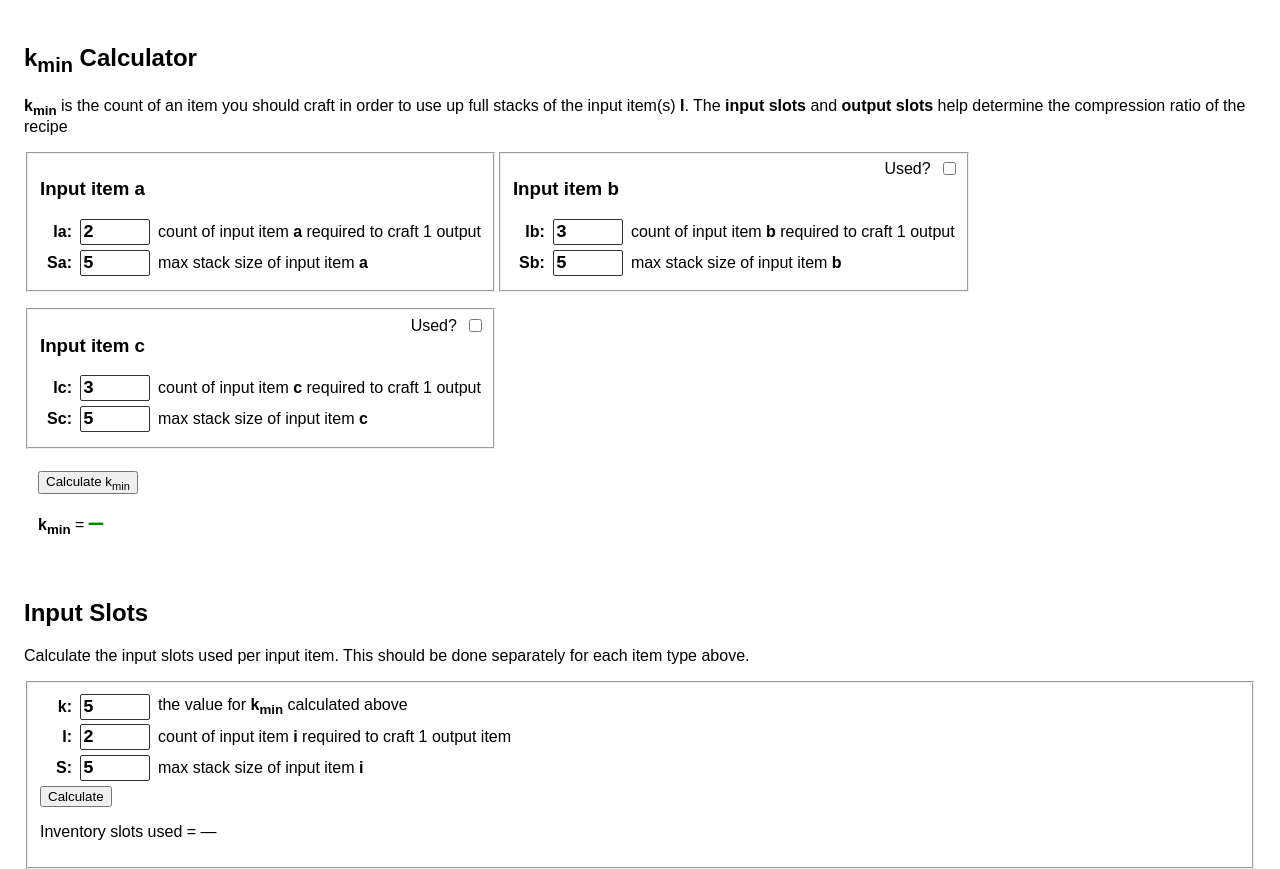
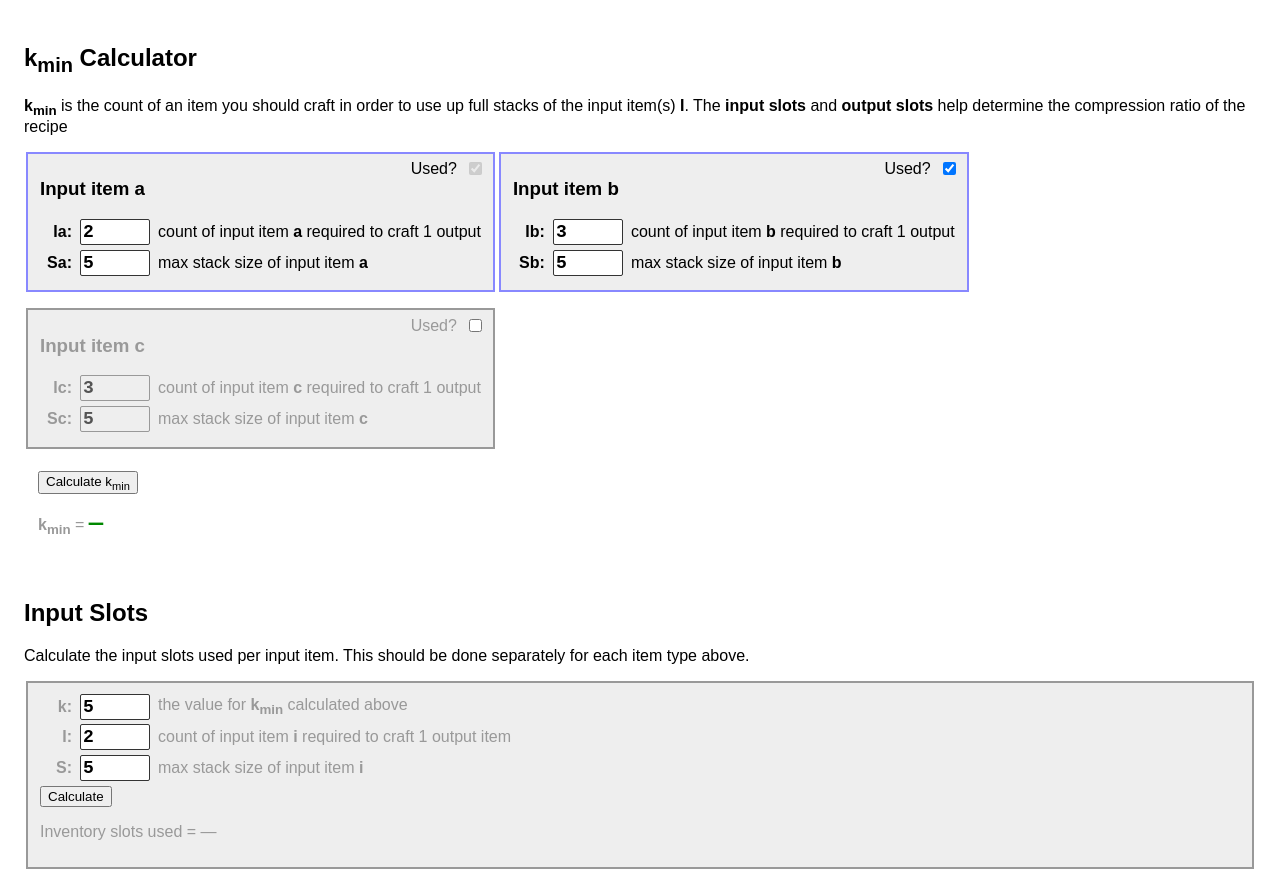
Before and after one commit to ggingell/arc-raiders-calc, a plain HTML site: page crafting-efficeincy-calculator.html in a window 1280 px wide. Shown: the top 869 px of the page. Drawn offline with Linux system fonts and the light colour scheme.

Commit message:
add more styles and toggle able input item c

```diff
--- a/crafting-efficeincy-calculator.html
+++ b/crafting-efficeincy-calculator.html
@@ -16,11 +16,15 @@
       fieldset {
         margin-bottom: 1rem;
         position: relative;
+        border: 2px solid #999;
+        background-color: #eee;
+        color: #999;
       }
       form fieldset:last-child {
         /* dispplay below the flex row items*/
-        border:none;
+        border: none;
         flex: 0 0 100%;
+        background-color: #fff;
       }
       label {
         display: flex;
@@ -39,6 +43,9 @@
         border-radius: 2px;
         padding: 2px;
       }
+      input:disabled {
+        border-color: #999;
+      }
       input.invalid {
         border: 1px solid red;
         color: red;
@@ -53,7 +60,12 @@
         position: absolute;
         top: -0.45rem;
         right: 0;
-        padding: .5rem;
+        padding: 0.5rem;
+      }
+      /* css selector for checkbox when checked */
+      fieldset:has(label.item-input-checkbox input:checked) {
+        border: 2px solid #88f;
+        color: #000;
       }
       #kResult {
         font-family: "Courier New", Courier, monospace;
@@ -77,8 +89,18 @@
       ratio of the recipe
     </p>
     <form>
-      <fieldset>
+      <fieldset id="item-inputs-a">
         <h3>Input item a</h3>
+        <label class="item-input-checkbox">
+          Used?
+          <input
+            type="checkbox"
+            id="useItemA"
+            checked
+            disabled
+            title="At least one input item is required"
+          />
+        </label>
         <label
           ><span class="fw-bold">Ia:</span
           ><input
@@ -105,10 +127,16 @@
           ></label
         >
       </fieldset>
-      <fieldset>
+      <fieldset id="item-inputs-b">
         <h3>Input item b</h3>
         <label class="item-input-checkbox">
-          Used? <input type="checkbox" id="useItemB" />
+          Used?
+          <input
+            type="checkbox"
+            id="useItemB"
+            checked
+            onChange="handleUseItemChange(this)"
+          />
         </label>
         <label
           ><span class="fw-bold">Ib:</span
@@ -135,10 +163,15 @@
           ></label
         >
       </fieldset>
-      <fieldset>
+      <fieldset id="item-inputs-c">
         <h3>Input item c</h3>
         <label class="item-input-checkbox">
-          Used? <input type="checkbox" id="useItemC" />
+          Used?
+          <input
+            type="checkbox"
+            id="useItemC"
+            onChange="handleUseItemChange(this)"
+          />
         </label>
         <label
           ><span class="fw-bold">Ic:</span
@@ -147,6 +180,7 @@
             type="number"
             value="3"
             title="Integer from 0 to 100"
+            disabled
             onchange="checkInputIsValidItemCount('Ic')"
           /><span
             >count of input item <span class="fw-bold">c</span> required to
@@ -159,6 +193,7 @@
             id="Sc"
             type="number"
             value="5"
+            disabled
             onchange="checkInputIsValidItemCount('Sc')"
           /><span
             >max stack size of input item <span class="fw-bold">c</span></span
@@ -167,8 +202,13 @@
       </fieldset>
 
       <fieldset>
-        <button onclick="calcK()" type="button">Calculate k<sub>min</sub></button>
-        <p><span class="fw-bold">k<sub>min</sub></span> = <span id="kResult">—</span></p>
+        <button onclick="calcK()" type="button">
+          Calculate k<sub>min</sub>
+        </button>
+        <p>
+          <span class="fw-bold">k<sub>min</sub></span> =
+          <span id="kResult">—</span>
+        </p>
       </fieldset>
     </form>
 
@@ -268,11 +308,15 @@
       }
 
       function calcK() {
-        const inputs = [
-          { I: +Ia.value, S: +Sa.value },
-          { I: +Ib.value, S: +Sb.value },
-        ];
-        console.log('calcK', inputs);
+        const shouldUseItemB = document.getElementById("useItemB");
+        const shouldUseItemC = document.getElementById("useItemC");
+
+        const inputs = [{ I: +Ia.value, S: +Sa.value }];
+        if (shouldUseItemB.checked) inputs.push({ I: +Ib.value, S: +Sb.value });
+        if (shouldUseItemC.checked) inputs.push({ I: +Ic.value, S: +Sc.value });
+
+        // { I: +Ib.value, S: +Sb.value },
+        console.log("calcK", inputs);
         kResult.textContent = kMin(inputs);
       }
 
@@ -289,6 +333,20 @@
         const SY = +SYOutput.value;
         outputResult.textContent = Math.ceil((k * Y) / SY);
       }
+
+      function handleUseItemChange(inputEl) {
+        console.log("handleUseItemChange ", inputEl);
+        const parentFieldset = inputEl.closest("fieldset");
+        if (inputEl.checked) {
+          parentFieldset
+            .querySelectorAll('input[type="number"]')
+            .forEach((inp) => (inp.disabled = false));
+        } else {
+          parentFieldset
+            .querySelectorAll('input[type="number"]')
+            .forEach((inp) => (inp.disabled = true));
+        }
+      }
     </script>
   </body>
 </html>
```
